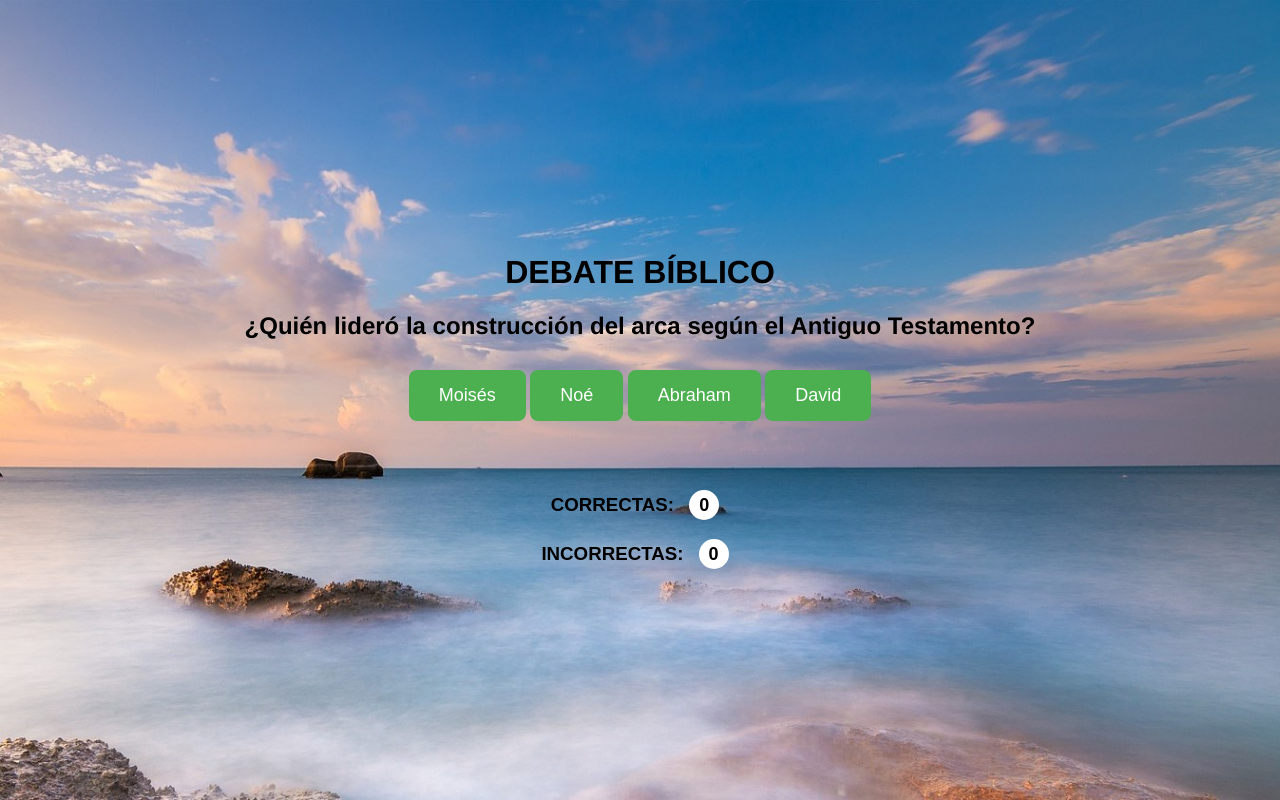
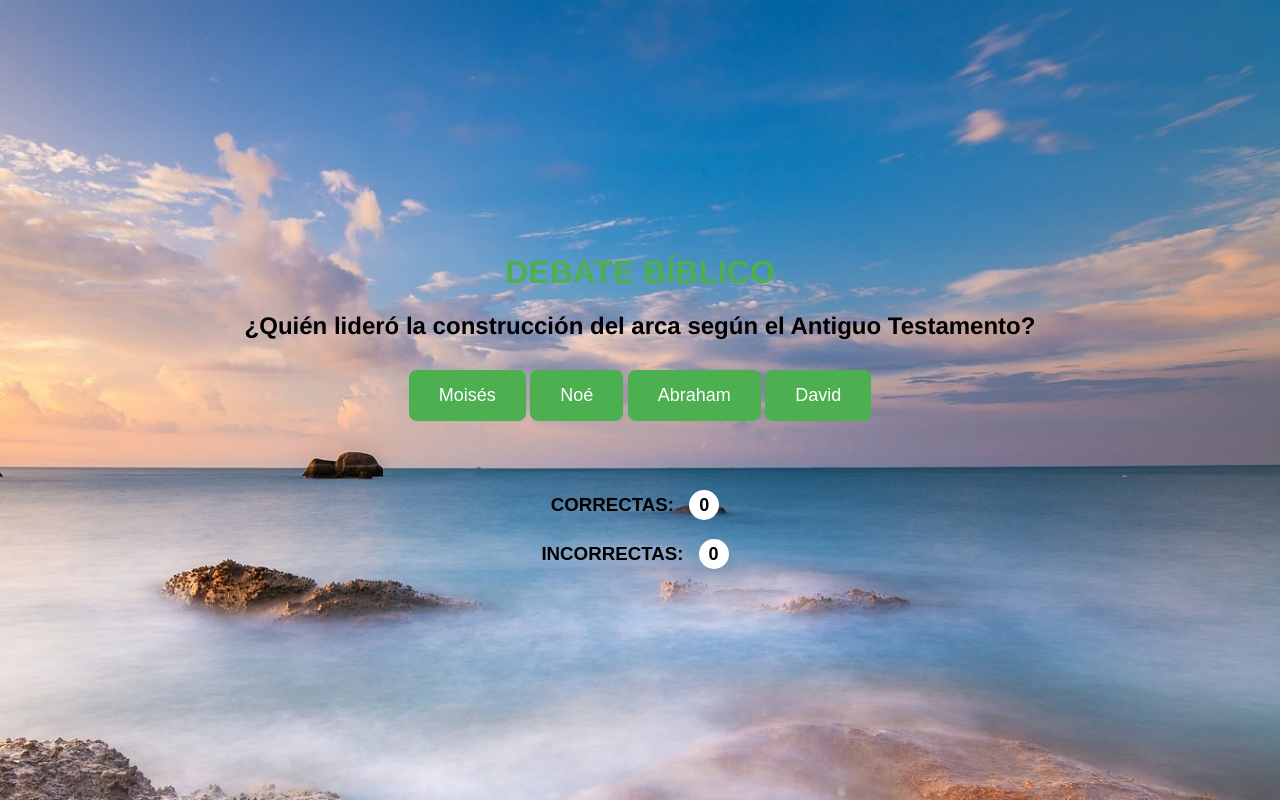
Before and after one commit to Arnaldocloud/debate2.0, a plain HTML site: page index.html in a window 1280 px wide. Drawn offline with Linux system fonts and the light colour scheme.

Commit message:
Update estyle.css

```diff
--- a/estyle.css
+++ b/estyle.css
@@ -22,7 +22,7 @@ body {
   }
 
   h1 {
-    color:black;
+    color: #4CAF50;
 
   }
 
```
